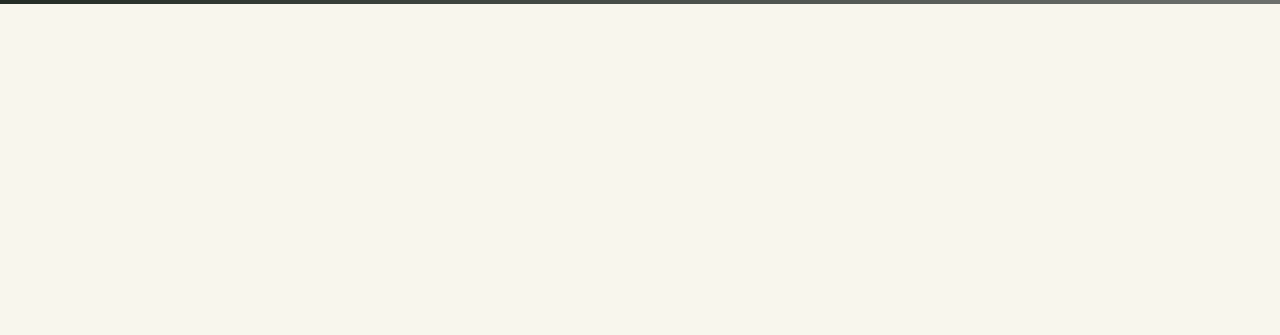
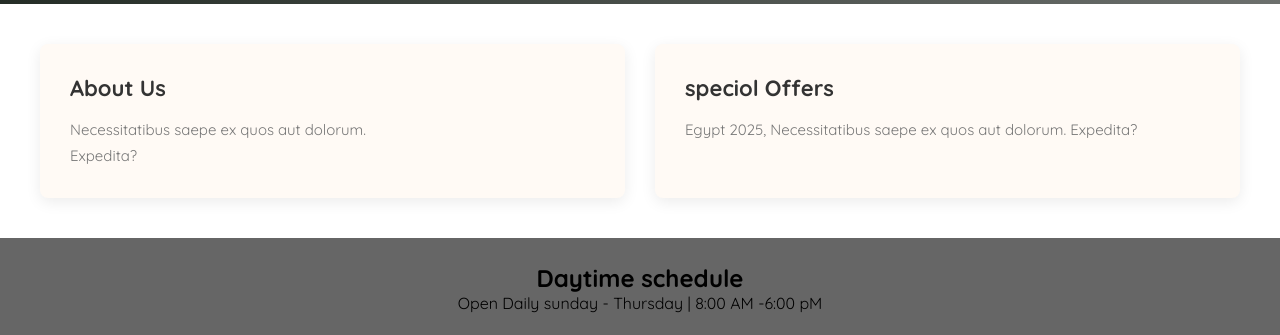
Before and after one commit to fadiasabry930-art/Field-Training-U-11, a plain HTML site: page index.html in a window 1280 px wide. Shown: the part 3962-4297 px from the top of the page. Before the commit the page ends 3966 px from the top, so only its background shows below. Drawn offline with Linux system fonts and the light colour scheme; grey boxes are pictures that could not be loaded; files whose address does not match are found by name.

Commit message:
offes and header in maune

```diff
--- a/index.html
+++ b/index.html
@@ -80,19 +80,49 @@
     </header>
 
     <!-- About Section -->
-    <section id="about"></section>
+    <section id="about">
+        <section class="info-section">
+        <div class="info-card">
+            <h3>About Us</h3>
+            <p>
+
+                  Necessitatibus saepe
+                ex quos aut dolorum. <br>
+                 Expedita?</p>
+
+        </div>
+          <div class="info-card">
+            <h3>speciol Offers</h3>
+            <p>Egypt 2025,
+                  Necessitatibus saepe
+                ex quos aut dolorum. Expedita?</p>
+
+        </div>
+
+
+    </section></section>
 
     <!-- Offers Section -->
-    <section id="offers"></section>
+    <section id="offers">
+
+    </section>
 
     <!-- Menu Section -->
     <section id="menu"></section>
 
     <!-- Gallery Section -->
-    <section id="gallery"></section>
+    <section id="gallery">
+         <section class="schrdule">
+        <h2>Daytime schedule</h2>
+        <p>Open Daily sunday - Thursday | 8:00 AM -6:00 pM</p>
+
+    </section>
+    </section>
 
     <!-- Contact Section -->
-    <section id="contact"></section>
+    <section id="contact">
+
+    </section>
 
     <!-- JavaScript -->
     <script src="js/script.js"></script>
--- a/style.css
+++ b/style.css
@@ -1,3 +1,4 @@
+
 
 /* GLOBAL SETTINGS */
 * {
@@ -14,6 +15,7 @@ body {
     font-family: 'Quicksand', sans-serif;
     background: #f8f6ed;
 }
+
 
 /* HERO SECTION */
 header {
@@ -224,3 +226,63 @@ header::before {
         padding: 13px 25px;
     }
 }
+*{
+    margin: 0;
+    padding: 0;
+    box-sizing: border-box;
+}
+.info-section{
+    display: flex;
+    justify-content:center ;
+    gap: 30px;
+    padding: 40px;
+    background-color: white;
+}
+.info-card{
+    width: 470px;
+    padding: 30px;
+    background-color: #fffaf5;
+    border-radius: 8px;
+    box-shadow: 0 4px 15px
+     rgba(0, 0, 0, 0.08);
+
+}
+.info-card h3{
+    font-size: 22px;
+    margin-bottom: 15px;
+    color: #333;
+}
+.info-card p{
+    font-size: 15px;
+    line-height: 1.7;
+    color: #777;
+}
+@media(max-width: 768px){
+    .info-section{
+        flex-direction: column;
+        align-items: center;
+    }
+}
+.info-card{
+    width: 100%;
+}
+
+
+.schrdule{
+    display: flex;
+    flex-direction: column;
+    justify-content: center;
+    align-items: center;
+    text-align: center;
+    min-height: 100px;
+    background-color: #666;
+
+}
+.schedule h2{
+    font-size: 28px;
+    margin-bottom: 15px;
+}
+.schedule p{
+    font-size: 16px;
+    color: #333;
+}
```
